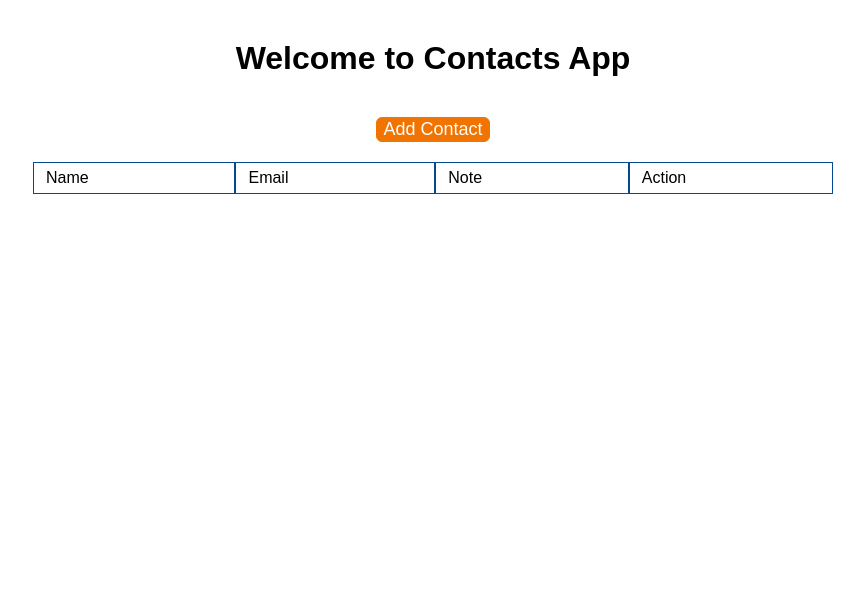
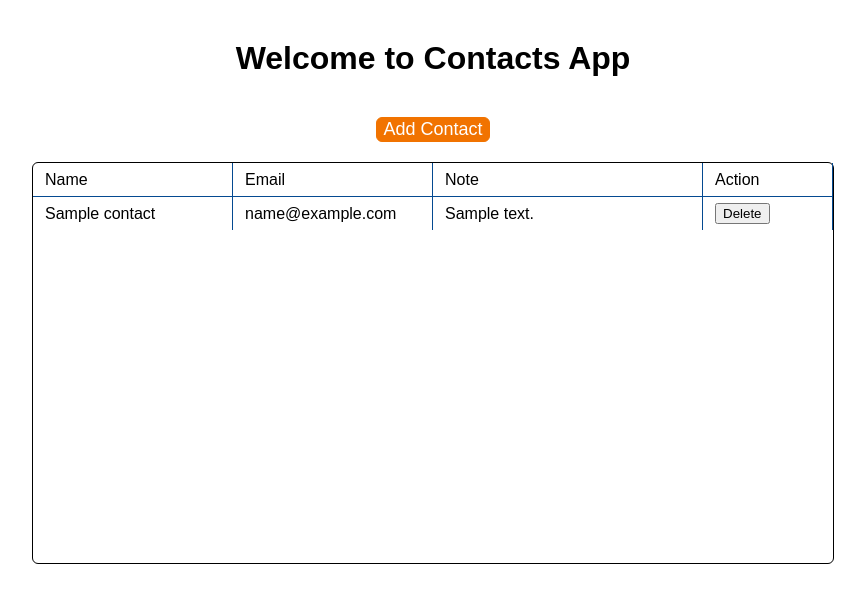
Before and after one commit to kon-rad/contactApp, a Flask app: template templates/home.html in a window 1280 px wide. Shown: the top 603 px of the page, without its empty margins (207-1072 px from the left). Run offline with Flask 2, Linux system fonts and the light colour scheme; the template is opened without the code that fills it: most values are stand-ins (such as "Sample title", 1, 10 or a date in 2020).

Commit message:
add delete, contacts paths

```diff
--- a/app.py
+++ b/app.py
@@ -1,9 +1,49 @@
-from flask import render_template, Flask, Blueprint
+from flask import render_template, Flask, request, jsonify, redirect, url_for
 app = Flask(__name__)
 
-@app.route('/')
-def hello_world():
-   return render_template("home.html")
+contacts_list = [
+   {
+      "name": 'Steve Jobs',
+      "email": 'Steve@apple.com',
+      "note": 'Insanely Great',
+      "id": 1,
+   }
+]
+
+current_id = 1;
+
+@app.route('/home')
+def home():
+   return render_template("home.html", contacts=contacts_list)
+
+@app.route('/contacts', methods=["GET", "POST"])
+def contacts():
+   if request.method == "GET":
+      if len(contacts_list) > 0:
+         return jsonify(contacts_list)
+      else:
+         return "No contacts found"
+   elif request.method == "POST":
+      new_name = request.form["name"]
+      new_email = request.form["email"]
+      new_note = request.form["note"]
+      new_contact = {
+         "name": new_name,
+         "email": new_email,
+         "note": new_note,
+         "id": current_id + 1,
+      }
+      contacts_list.append(new_contact)
+      return redirect(url_for('home'))
+
+@app.route('/contact/<int:id>', methods=["GET", "DELETE"])
+def contact(id):
+   if request.method == "DELETE":
+      for index, contact in enumerate(contacts_list):
+         if contact["id"] == id:
+            contacts_list.pop(index)
+            return redirect(url_for('home'))
+
 
 if __name__ == '__main__':
    app.debug = True
--- a/static/main.css
+++ b/static/main.css
@@ -39,20 +39,95 @@
   justify-content: center;
 }
 .table {
-  display: flex;
-  flex-direction: row;
   width: 800px;
+  border: solid 1px black;
+  border-radius: 6px;
+  min-height: 400px;
 }
 .header {
   display: flex;
   flex-direction: row;
   flex-grow: 1;
+  height: 34px;
 }
 .header div {
-  border: solid 1px var(--yale-blue);
+  border-bottom: solid 1px var(--yale-blue);
+  border-right: solid 1px var(--yale-blue);
   flex-grow: 1;
   display: flex;
   align-items: center;
   padding: 6px 12px;
   font-family: arial;
 }
+.col1 {
+  width: 25%;
+}
+.col2 {
+  width: 25%;
+}
+.col3 {
+  width: 35%;
+}
+.col4 {
+  width: 15%;
+}
+.tableRow {
+  display: flex;
+  flex-direction: row;
+}
+.tableRow div {
+  border-right: solid 1px var(--yale-blue);
+  flex-grow: 1;
+  display: flex;
+  align-items: center;
+  padding: 6px 12px;
+  font-family: arial;
+}
+.tableBody {
+  /* display: flex;
+  flex-direction: row; */
+}
+.tableRowMessage {
+  padding: 40px 60px;
+  text-align: center;
+  font-family: arial;
+  width: 100%;
+}
+
+/* The Modal (background) */
+.modal {
+  display: none; /* Hidden by default */
+  position: fixed; /* Stay in place */
+  z-index: 1; /* Sit on top */
+  left: 0;
+  top: 0;
+  width: 100%; /* Full width */
+  height: 100%; /* Full height */
+  overflow: auto; /* Enable scroll if needed */
+  background-color: rgb(0,0,0); /* Fallback color */
+  background-color: rgba(0,0,0,0.4); /* Black w/ opacity */
+}
+
+/* Modal Content/Box */
+.modal-content {
+  background-color: #fefefe;
+  margin: 15% auto; /* 15% from the top and centered */
+  padding: 20px;
+  border: 1px solid #888;
+  width: 80%; /* Could be more or less, depending on screen size */
+}
+
+/* The Close Button */
+.close {
+  color: #aaa;
+  float: right;
+  font-size: 28px;
+  font-weight: bold;
+}
+
+.close:hover,
+.close:focus {
+  color: black;
+  text-decoration: none;
+  cursor: pointer;
+}
--- a/static/main.js
+++ b/static/main.js
@@ -1,17 +1,87 @@
-document.addEventListener('DOMContentLoaded', function (event) {
-  document.getElementById('addContacts').onclick(handleAddContactClick);
-});
+console.log('main');
+
+const httpGetAsync = (url, callback) => {
+  var xmlHttp = new XMLHttpRequest();
+  xmlHttp.onreadystatechange = function () {
+    if (xmlHttp.readyState == 4 && xmlHttp.status == 200)
+      callback(xmlHttp.responseText);
+  };
+  xmlHttp.open('GET', url, true); // true for asynchronous
+  xmlHttp.send(null);
+};
+const httpDelete = (url) => {
+  var xmlHttp = new XMLHttpRequest();
+  xmlHttp.onreadystatechange = function () {
+    // if (xmlHttp.readyState == 4 && xmlHttp.status == 200)
+    // callback(xmlHttp.responseText);
+  };
+  xmlHttp.open('DELETE', url, true);
+  xmlHttp.send(null);
+};
+
+const httpPost = (url, callback, jsonData) => {
+  const xhr = new XMLHttpRequest();
+  xhr.open('POST', url, true);
+  xhr.setRequestHeader('Content-Type', 'application/json');
+  xhr.onreadystatechange = function () {
+    if (xhr.readyState === 4 && xhr.status === 200) {
+      const json = JSON.parse(xhr.responseText);
+      callback(json);
+      console.log(json.email + ', ' + json.password);
+    }
+  };
+  const data = JSON.stringify(jsonData);
+  xhr.send(data);
+};
+
+function callbackPost() {
+  if (xhr.readyState === 4 && xhr.status === 200) {
+    const json = JSON.parse(xhr.responseText);
+    console.log(json.email + ', ' + json.password);
+  }
+}
+const displayContacts = (response) => {
+  console.log(response);
+};
+const initApp = () => {
+  httpGetAsync('/contacts', displayContacts);
+};
 
 const handleAddContactClick = () => {
   console.log('clicked btn');
 };
 
-function httpGetAsync(theUrl, callback) {
-  var xmlHttp = new XMLHttpRequest();
-  xmlHttp.onreadystatechange = function () {
-    if (xmlHttp.readyState == 4 && xmlHttp.status == 200)
-      callback(xmlHttp.responseText);
-  };
-  xmlHttp.open('GET', theUrl, true); // true for asynchronous
-  xmlHttp.send(null);
+function deleteContact(clickedElem) {
+  const id = clickedElem.getAttribute('data-contact-id');
+  httpDelete(`/contact/${id}`);
 }
+
+// document.getElementById('addContacts').onclick = handleAddContactClick;
+
+initApp();
+
+// Get the modal
+var modal = document.getElementById('myModal');
+
+// Get the button that opens the modal
+var btn = document.getElementById('addContacts');
+
+// Get the <span> element that closes the modal
+var span = document.getElementsByClassName('close')[0];
+
+// When the user clicks on the button, open the modal
+btn.onclick = function () {
+  modal.style.display = 'block';
+};
+
+// When the user clicks on <span> (x), close the modal
+span.onclick = function () {
+  modal.style.display = 'none';
+};
+
+// When the user clicks anywhere outside of the modal, close it
+window.onclick = function (event) {
+  if (event.target == modal) {
+    modal.style.display = 'none';
+  }
+};
--- a/templates/home.html
+++ b/templates/home.html
@@ -7,14 +7,6 @@
         </div>
         <div class="actions">
           <button class="addContactsButton" id="addContacts">Add Contact</button>
-          <div class="addForm" style="display:none">
-            <form action="">
-              <input type="text" name="name">
-              <input type="text" name="email">
-              <input type="text" name="name">
-              <input type="submit" name="submit" label="Submit">
-            </form>
-          </div>
         </div>
       </div>
       <div class="contacts">
@@ -34,11 +26,48 @@
             </div>
           </div>
           <div class="tableBody">
-            <div class="tableRow">
-
-            </div>
+              {% for contact in contacts %}
+                <div class="tableRow">
+                    <div class="col1">
+                      {{ contact.name }}
+                    </div>
+                    <div class="col2">
+                      {{ contact.email }}
+                    </div>
+                    <div class="col3">
+                      {{ contact.note }}
+                    </div>
+                    <div class="col4">
+                      <button class="deleteButton" data-contact-id="{{ contact.id }}" onclick="deleteContact(this)">Delete</button>
+                    </div>
+                </div>
+              {% endfor %}
+              {% if contacts|length == 0 %}
+                <div class="tableRowMessage">
+                  No contacts found.
+                </div>
+              {% endif %}
           </div>
         </div>
       </div>
     </div>
+
+    <!-- The Modal -->
+  <div id="myModal" class="modal">
+
+    <!-- Modal content -->
+    <div class="modal-content">
+      <span class="close">&times;</span>
+      <h3>Add a contact</h3>
+      <div class="addForm">
+        <form action="/contacts" method="post">
+          <input type="text" placeholder="name" name="name">
+          <input type="text" placeholder="email" name="email">
+          <input type="text" placeholder="note" name="note">
+          <input type="submit" name="submit" label="Submit">
+        </form>
+      </div>
+    </div>
+
+  </div>
 {% endblock content %}
--- a/templates/layout.html
+++ b/templates/layout.html
@@ -11,7 +11,7 @@
   <div class="conatiner">
     {% block content %}{% endblock %}
   </div>
-<script type="text/css" href="{{ url_for('static', filename='main.js') }}"></script>
+<script type="text/javascript" src="{{ url_for('static', filename='main.js') }}"></script>
 
 </body>
 </html>
```
Also changed, not shown: ReadMe.md (added), 1 other file.
